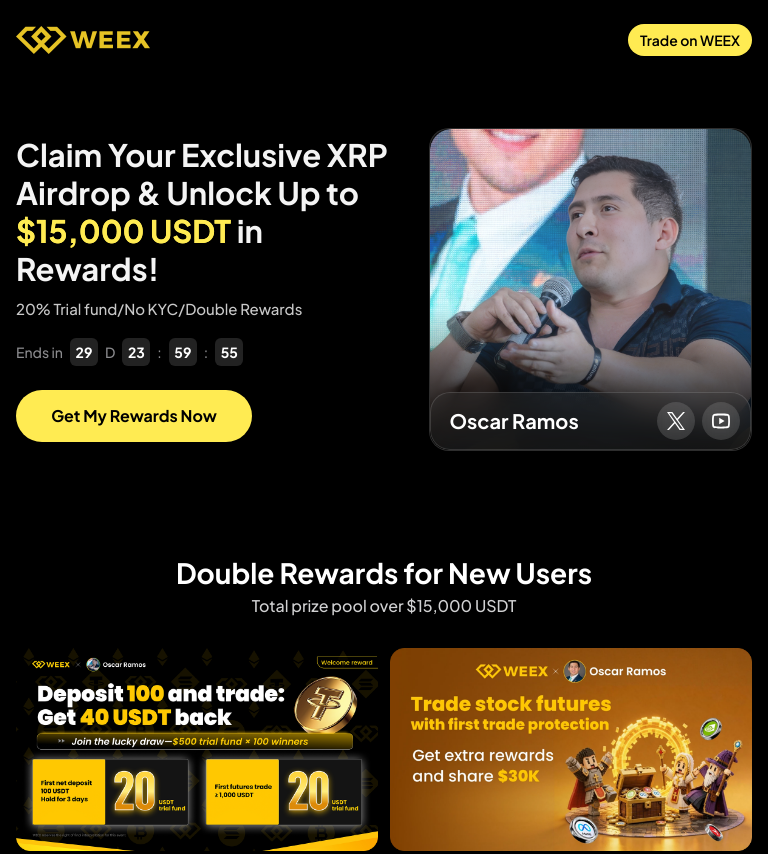
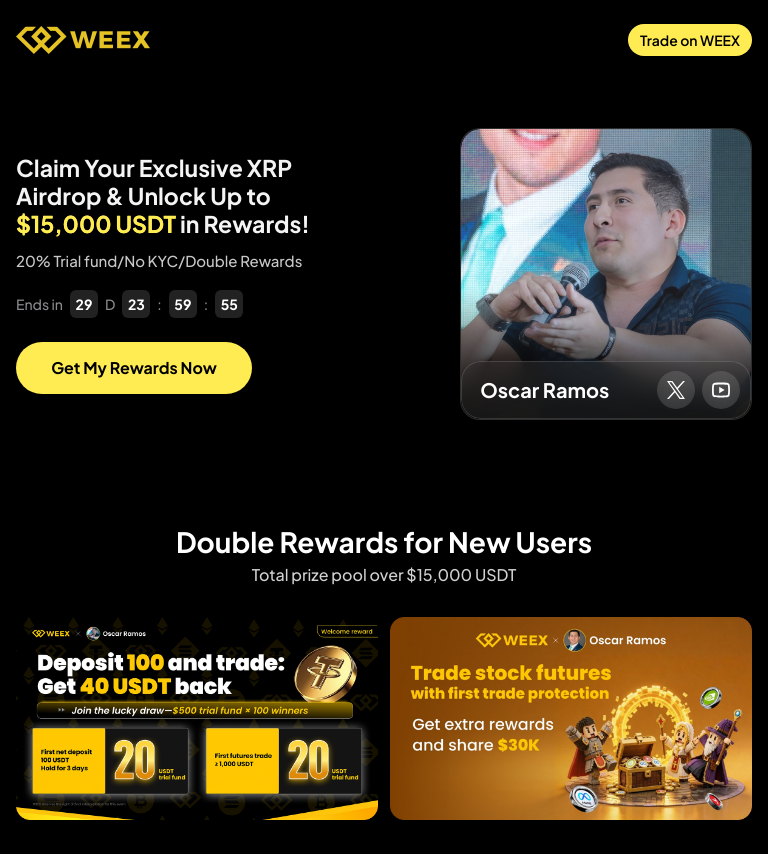
Before and after one commit to wasik23/oscar-ramos-landing, a website: page src/index.html in a window 768 px wide. Shown: the top 854 px of the page. Drawn offline with nearby package versions, Linux system fonts and the light colour scheme; files that its build step writes are made by us from their sources.

Commit message:
Fix tablet hero headline wrapping

```diff
--- a/src/less/responsive.less
+++ b/src/less/responsive.less
@@ -85,22 +85,30 @@
 
   .hero-grid {
     display: grid;
-    grid-template-columns: minmax(0, 1fr) minmax(320px, 42vw);
+    grid-template-columns: minmax(0, 1fr) minmax(270px, 38vw);
     align-items: center;
     height: auto;
-    gap: 32px;
+    gap: 24px;
   }
 
   .hero-copy {
     h1 {
-      max-width: 380px;
-      font-size: 31px;
+      max-width: 520px;
+      font-size: clamp(22px, 3vw, 31px);
       line-height: 1.22;
 
       strong {
-        font-size: 31px;
+        font-size: clamp(22px, 3vw, 31px);
       }
     }
+  }
+
+  .mobile-break {
+    display: block;
+  }
+
+  .desktop-break {
+    display: none;
   }
 
   .hero-subtitle {
```
